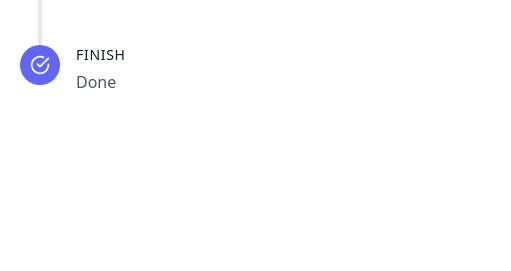
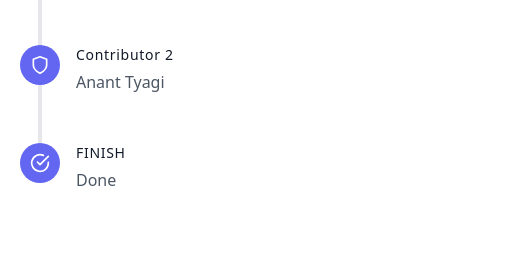
Before and after one commit to Samratakgec/literate-octo-computing-machine, a website: page html/index.html in a window 1280 px wide. Shown: the part 253-524 px from the top of the page, 0-511 px from the left. Drawn offline with nearby package versions, Linux system fonts and the light colour scheme.

Commit message:
Anant Tyagi

```diff
--- a/html/index.html
+++ b/html/index.html
@@ -56,7 +56,22 @@
                     </div>
 
                     <!--Add your code here-->
-
+                    <div class="flex relative pb-12">
+                        <div class="h-full w-10 absolute inset-0 flex items-center justify-center">
+                            <div class="h-full w-1 bg-gray-200 pointer-events-none"></div>
+                        </div>
+                        <div
+                            class="flex-shrink-0 w-10 h-10 rounded-full bg-indigo-500 inline-flex items-center justify-center text-white relative z-10">
+                            <svg fill="none" stroke="currentColor" stroke-linecap="round" stroke-linejoin="round"
+                                stroke-width="2" class="w-5 h-5" viewBox="0 0 24 24">
+                                <path d="M12 22s8-4 8-10V5l-8-3-8 3v7c0 6 8 10 8 10z"></path>
+                            </svg>
+                        </div>
+                        <div class="flex-grow pl-4">
+                            <h2 class="font-medium title-font text-sm text-gray-900 mb-1 tracking-wider">Contributor 2</h2>
+                            <p class="leading-relaxed">Anant Tyagi</p>
+                        </div>
+                    </div>
 
 
 
--- a/index.js
+++ b/index.js
@@ -19,5 +19,10 @@ app.get('/prakhar',(req, res)=>{
     res.sendFile(path.join(__dirname+'/html', '/prakhar.html'));
 });
 
+app.get('/anant',(req, res)=>{
+    res.sendFile(path.join(__dirname+'/html', '/anant.html'));
+});
+
+
 
 app.listen(port);
```
Also changed, not shown: html/anant.html (added, +22 -0 lines).
